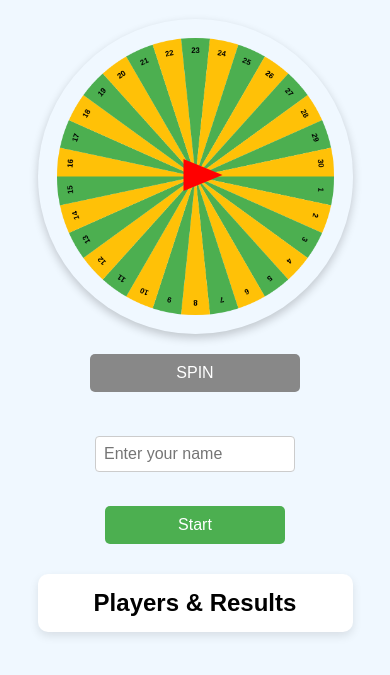
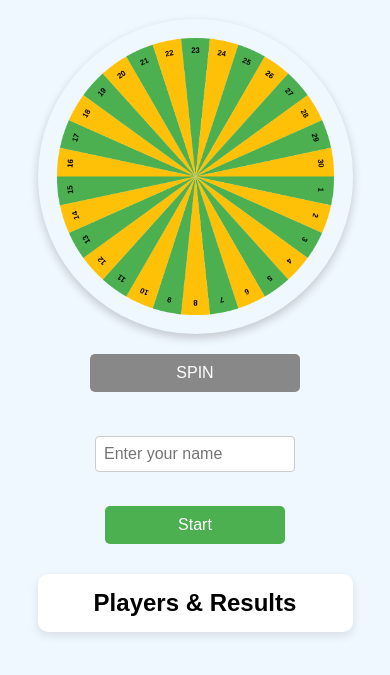
Before and after one commit to yomistandard/SpinWheel_project, a plain HTML site: page index.html in a window 390 px wide. Shown: the part 59-734 px from the top of the page. Drawn offline with Linux system fonts and the light colour scheme.

Commit message:
Update style.css

```diff
--- a/style.css
+++ b/style.css
@@ -36,18 +36,6 @@ canvas {
   display: block; /* Remove inline gap */
 }
 
-/* Pointer styling */
-#pointer {
-  position: absolute;
-  top: 230px; /* Adjust as needed for vertical placement */
-  left: 30%; transform: translateX(50%);
-  width: 0;
-  height: 0;
- border-top: 3vh solid transparent; /* vertical size based on viewport height */
-  border-bottom: 3vh solid transparent;
-  border-left: 12vw solid red; /* arrow length proportional to viewport width */
-    z-index: 10; /* Ensure pointer is above the wheel */
-}
 
 
 /* Controls styling */
@@ -152,22 +140,5 @@ button:disabled {
     flex-direction: column;
     align-items: flex-start;
   }
-  #pointer {
-  position: absolute;
-  top: 180px; /* Adjust as needed for vertical placement */
-  left: 40%; transform: translateX(50%);
 
-  border-top: 20px solid transparent;
-  border-bottom: 20px solid transparent;
-  border-left: 10vw solid red; /* Use vw for responsive arrow length */
-  z-index: 10;
 }
-}
-@media(max-width: 400px)  {
-  #pointer {
-    top: 140px; /* move up slightly on very small screens if needed */
- border-top: 2vh solid transparent; /* vertical size based on viewport height */
-  border-bottom: 2vh solid transparent;
-  border-left: 10vw solid red; /* arrow length proportional to viewport width */
-}
-}
```
